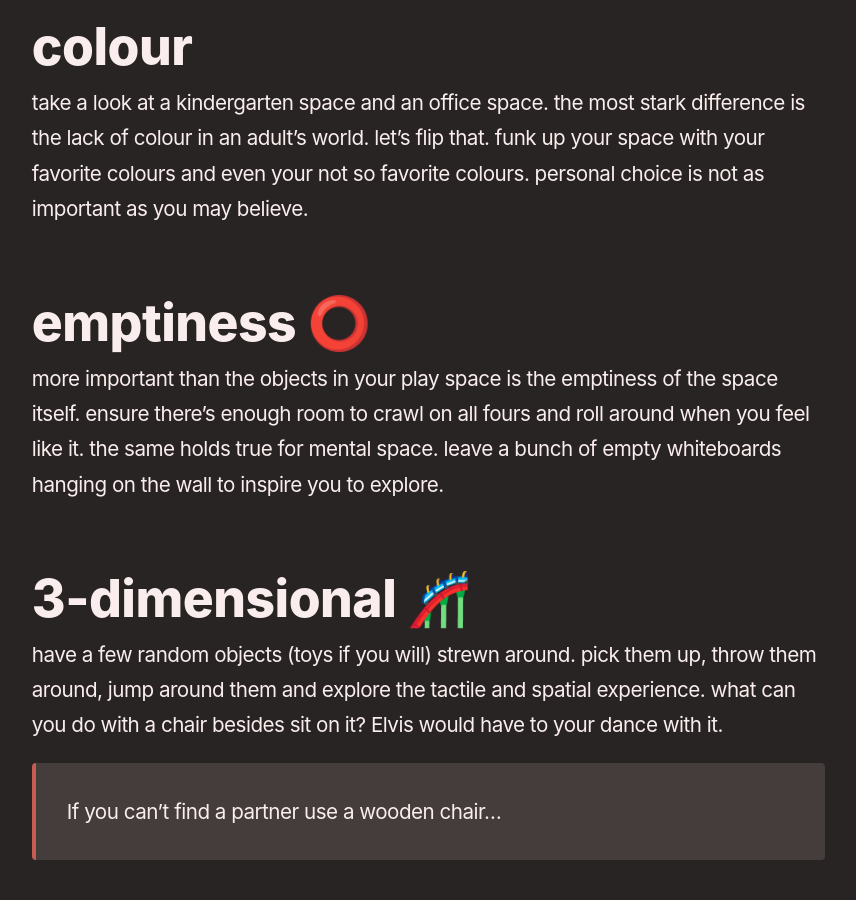
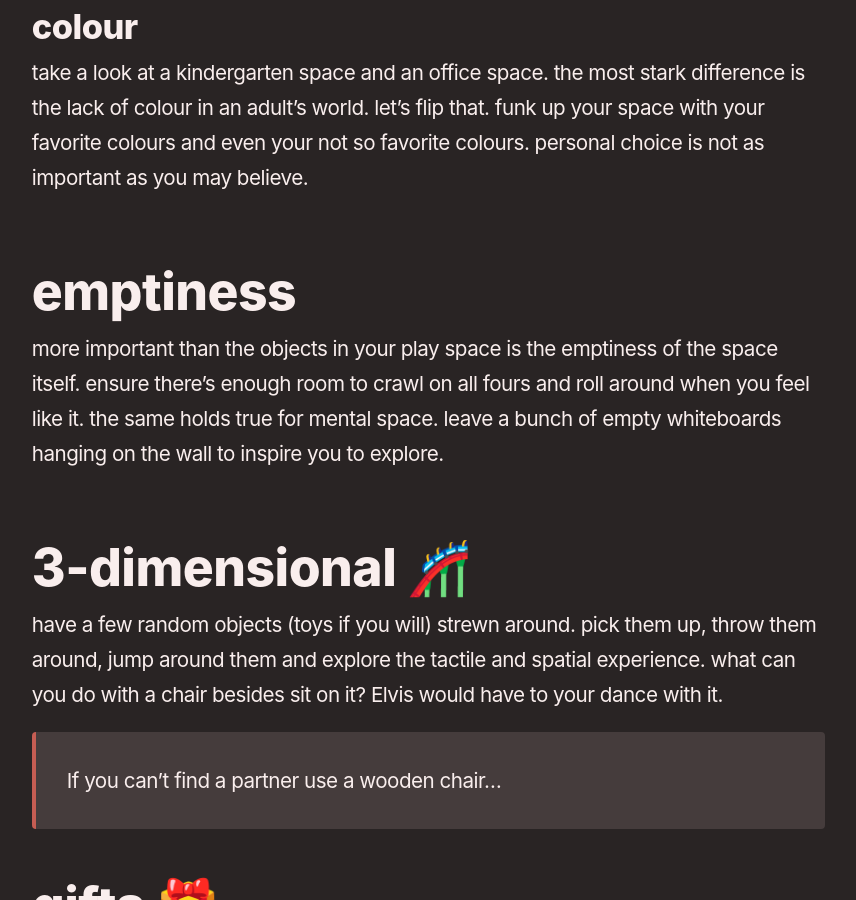
Before and after one commit to reddy2go/redgarden, a Jekyll site: the page built from _notes/workspaces and playspaces.md, in a window 1280 px wide and 900 px high, scrolled down 2871 px. Shown: the whole window, without its empty margins (45-901 px from the left). Built offline with Jekyll 4.4.1, drawn with Linux system fonts in a browser that asks for light colours; some web fonts are replaced; Markdown is read by kramdown in place of the engine named in the settings.

Commit message:
auto commit

```diff
--- a/_notes/workspaces and playspaces.md
+++ b/_notes/workspaces and playspaces.md
@@ -36,11 +36,10 @@ if it isn’t possible to be outdoors, create a space that while indoors still h
 ### safety
 a playspace unlike a workspace or a training space should be absolutely safe and reassuring. emotional safety is as important as physical safety, so don’t surround yourself with anything even remotely stressful or disturbing.
 
-## colour
-
+### colour
 take a look at a kindergarten space and an office space. the most stark difference is the lack of colour in an adult’s world. let’s flip that. funk up your space with your favorite colours and even your not so favorite colours. personal choice is not as important as you may believe.
 
-## emptiness ⭕️
+## emptiness
 
 more important than the objects in your play space is the emptiness of the space itself. ensure there’s enough room to crawl on all fours and roll around when you feel like it. the same holds true for mental space. leave a bunch of empty whiteboards hanging on the wall to inspire you to explore.
 
```
